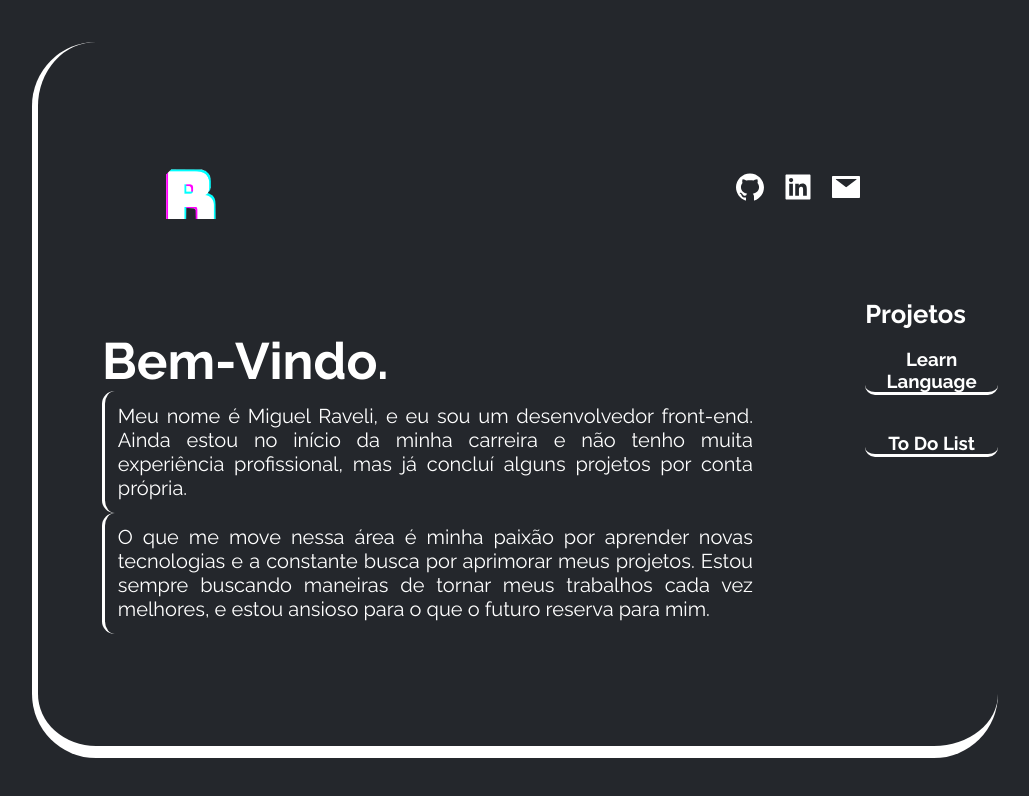
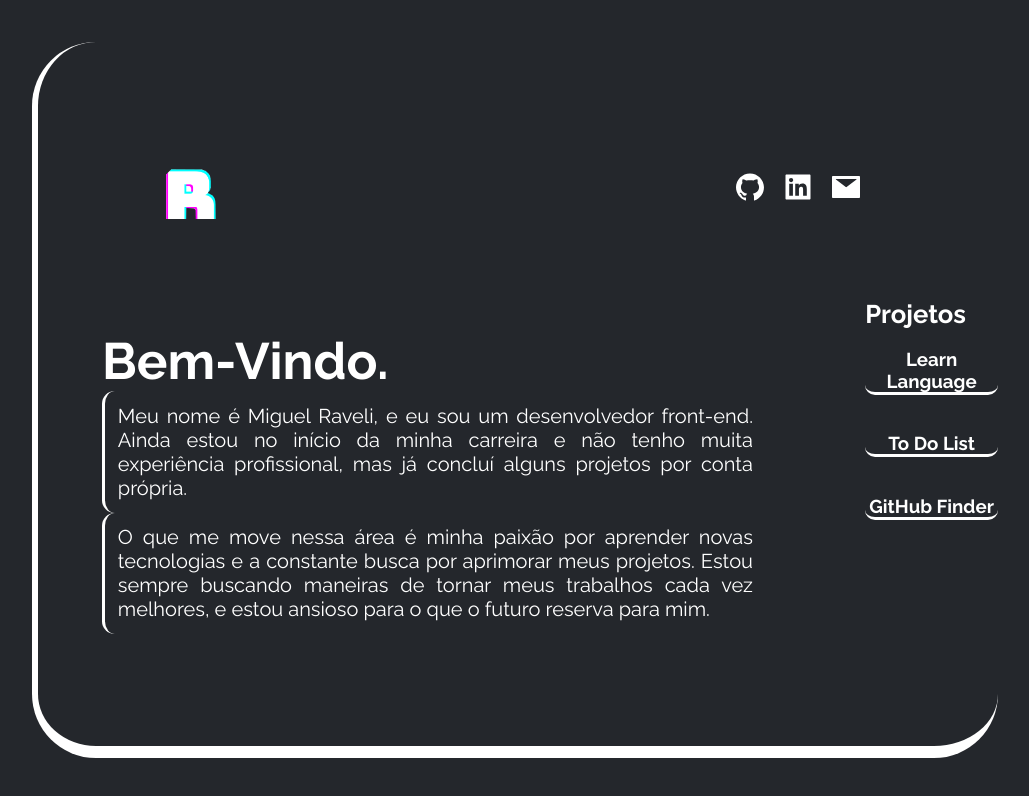
Before and after one commit to MiguelRaveli/portfolio, a React (Vite) app: page /#/ in a window 1280 px wide. Shown: the top 796 px of the page, without its empty margins (125-1154 px from the left). Built offline with nearby package versions, Linux system fonts and the light colour scheme.

Commit message:
adicionando GitHub Finder

```diff
--- a/src/hooks/mudarApresentacao.tsx
+++ b/src/hooks/mudarApresentacao.tsx
@@ -11,11 +11,16 @@ export const mudarApresentacao = (steps: JSX.Element[]) =>{
     const mudarParaTodo = () =>{
         setPaginaAtual(2)
     }
+
+    const mudarParaGitHubFinder = () =>{
+        setPaginaAtual(3)
+    }
     return{
         paginaAtual,
         componenteAtual: steps[paginaAtual] ,
         mudarParaHome,
         mudarParaLearn,
         mudarParaTodo,
+        mudarParaGitHubFinder,
     }
 }
--- a/src/routes/Home.tsx
+++ b/src/routes/Home.tsx
@@ -26,9 +26,15 @@ const Home = () => {
       p3="Ver website"
       link="https://miguelraveli.github.io/To-Do-List-React/"
     />,
+    <Apresentacao
+      titulo="GitHubFinder"
+      p1="Esta é uma aplicação que permite a você pesquisar usuários do GitHub e exibir informações detalhadas sobre eles. Você pode encontrar a foto do usuário, nome, localização, seguidores e quem a pessoa segue."
+      p3="Ver website"
+      link="https://miguelraveli.github.io/GitHubFinder/"
+    />,
   ];
 
-  const { componenteAtual, mudarParaHome, mudarParaLearn, mudarParaTodo } =
+  const { componenteAtual, mudarParaHome, mudarParaLearn, mudarParaTodo , mudarParaGitHubFinder} =
     mudarApresentacao(apresentacoes);
 
   return (
@@ -57,6 +63,9 @@ const Home = () => {
             <div onClick={mudarParaTodo} className={styles.projetos}>
               <Projetos projetos="To Do List" />
             </div>
+            <div onClick={mudarParaGitHubFinder} className={styles.projetos}>
+              <Projetos projetos="GitHub Finder" />
+            </div>
           </div>
         </div>
       </div>
```
